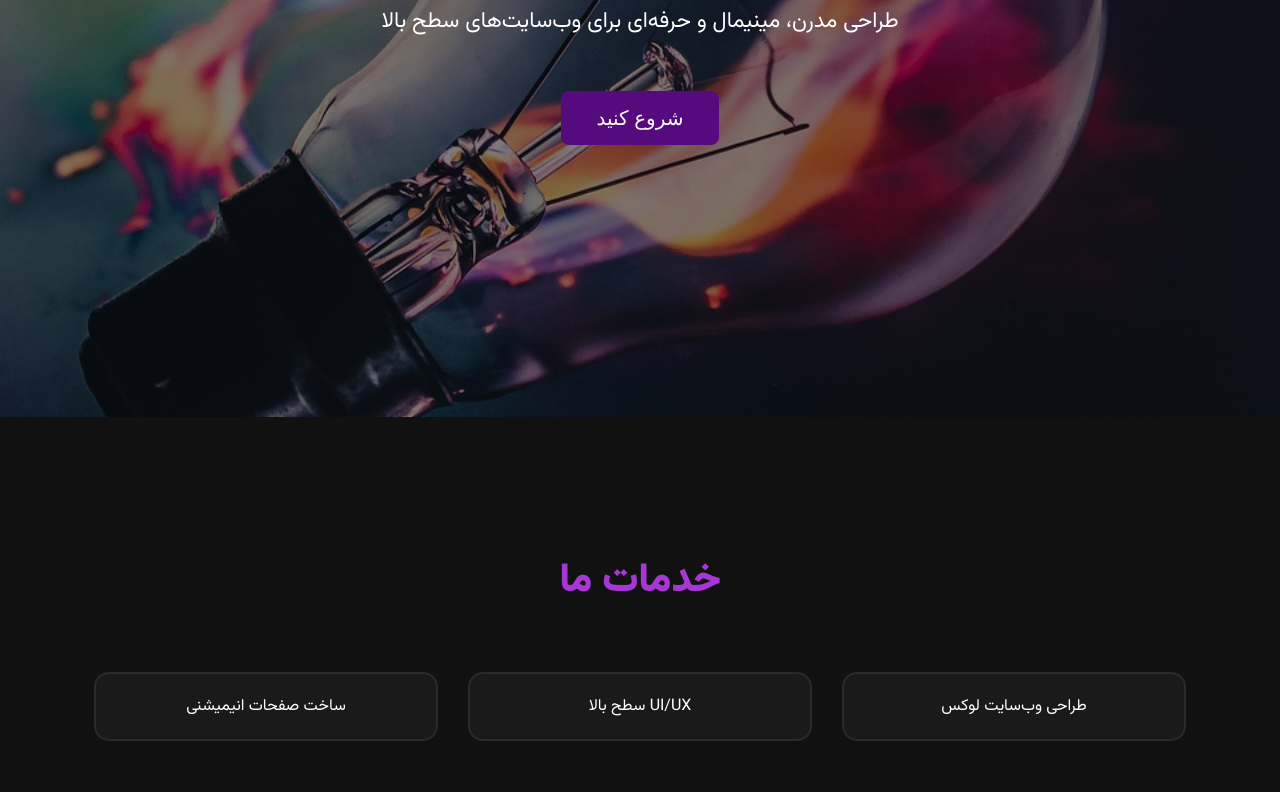
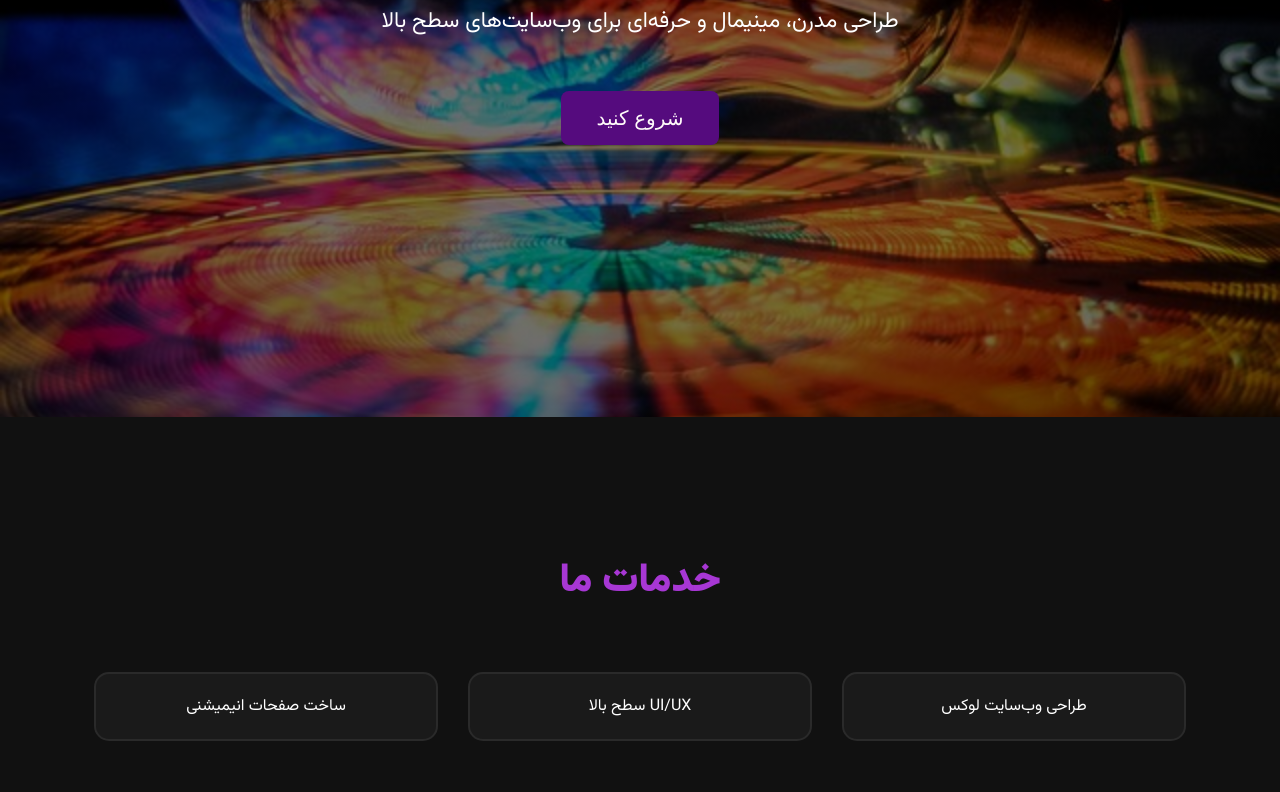
Before and after one commit to maliha220/my-websit, a plain HTML site: page index.html in a window 1280 px wide. Shown: the part 383-1175 px from the top of the page. Drawn offline with Linux system fonts and the light colour scheme.

Commit message:
three commit

```diff
--- a/index.html
+++ b/index.html
@@ -50,7 +50,7 @@
             height: 100vh;
           background:
     linear-gradient(rgba(0,0,0,0.5), rgba(0,0,0,0.5)),
-    url('./bulb-5665770_960_720.jpg') center/cover;
+    url('./bulb-5422142_640.jpg') center/cover;
 
             display: flex;
             justify-content: center;
```
